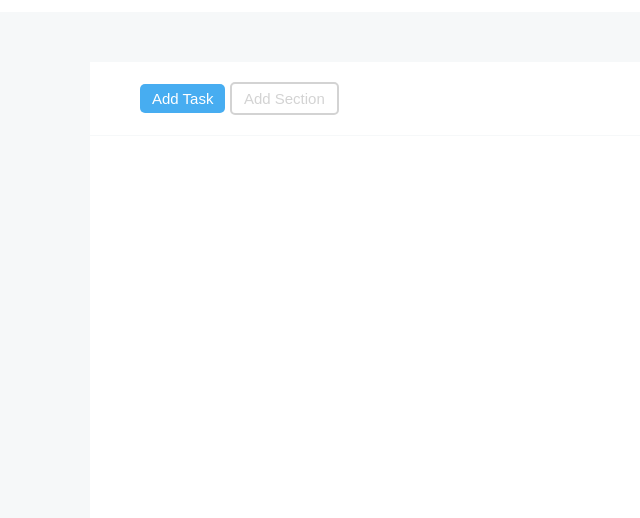
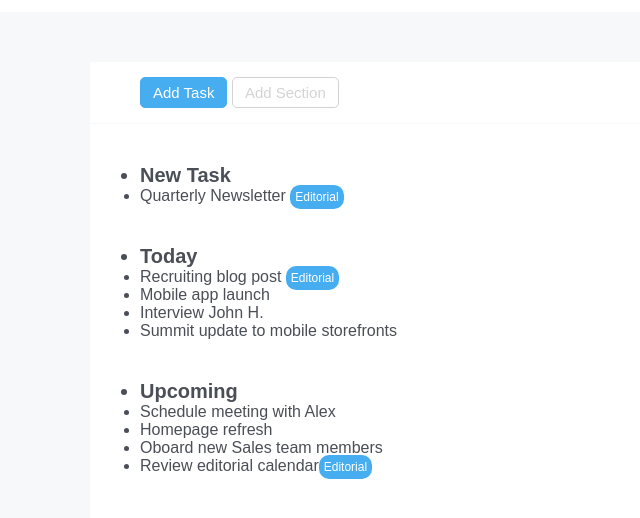
Before and after one commit to DavideSias/html-css-toboolist, a plain HTML site: page index.html in a window 1280 px wide. Shown: the part 68-586 px from the top of the page, without its empty margins (0-640 px from the left). Drawn offline with Linux system fonts and the light colour scheme.

Commit message:
Add list and some css

```diff
--- a/css/style.css
+++ b/css/style.css
@@ -36,7 +36,7 @@ h1{
 
 .add-nav{
     border-bottom: 1px solid rgb(246, 248, 249);
-    padding: 20px;
+    padding: 15px;
     padding-left: 50px;
 }
 
@@ -49,11 +49,39 @@ h1{
 
 .add-task{
     background-color: rgb(71, 173, 241);
+    border: 1px solid rgb(71, 173, 241);
     color: white;
 }
 
 .add-section {
     background-color: white;
-    border: 2px solid lightgray;
+    border: 1px solid lightgray;
     color: lightgray;
 }
+
+.main-list{
+    padding: 0px 50px;
+    color: rgb(74, 78, 86);
+}
+
+.new-task, .today, .upcoming{
+    padding-top: 40px;
+}
+
+.list-title{
+    font-weight: 600;
+    font-size: 20px;
+}
+
+p{
+    display: inline-block;
+    font-weight: 600;
+}
+
+.editorial{
+    background-color: rgb(71, 173, 241);
+    padding: 5px;
+    border-radius: 10px;
+    font-size: 12px;
+    color: white;
+}
--- a/index.html
+++ b/index.html
@@ -28,7 +28,28 @@
                     Add Section
                 </div>
             </nav>
-            <main>
+            <main class="main-list">
+
+            <ul class="new-task">
+                <li class="list-title">New Task</li>
+                <li>Quarterly Newsletter <span class="editorial">Editorial</span></li>
+            </ul>
+
+            <ul class="today">
+                <li class="list-title">Today</li>
+                <li>Recruiting blog post <span class="editorial">Editorial</span></li>
+                <li>Mobile app launch</li>
+                <li>Interview John H.</li>
+                <li>Summit update to mobile storefronts</li>
+            </ul>
+
+            <ul class="upcoming">
+                <li class="list-title">Upcoming</li>
+                <li>Schedule meeting with Alex</li>
+                <li>Homepage refresh</li>
+                <li>Oboard new Sales team members</li>
+                <li>Review editorial calendar<span class="editorial">Editorial</span></li>
+            </ul>
 
             </main>
         </div>
```
